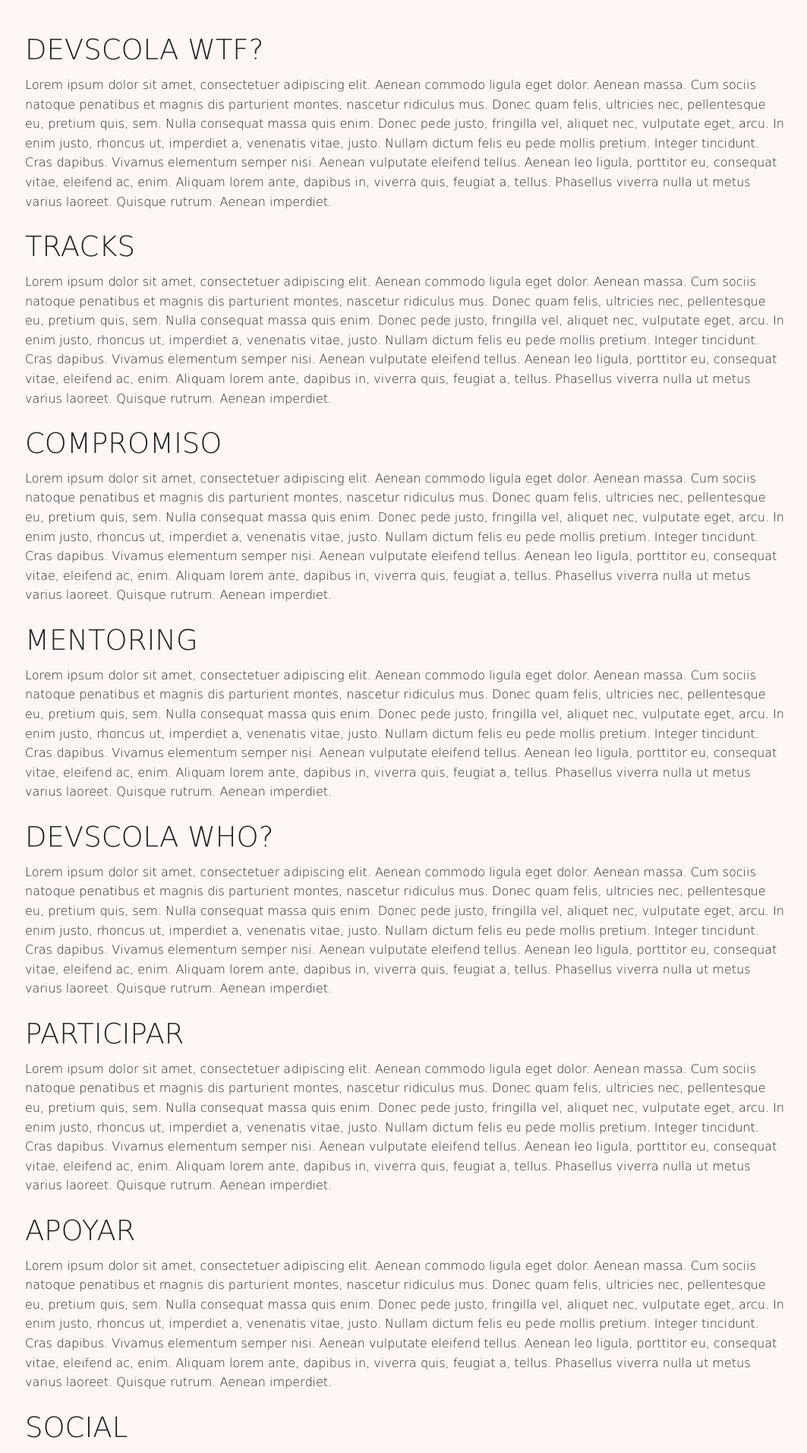
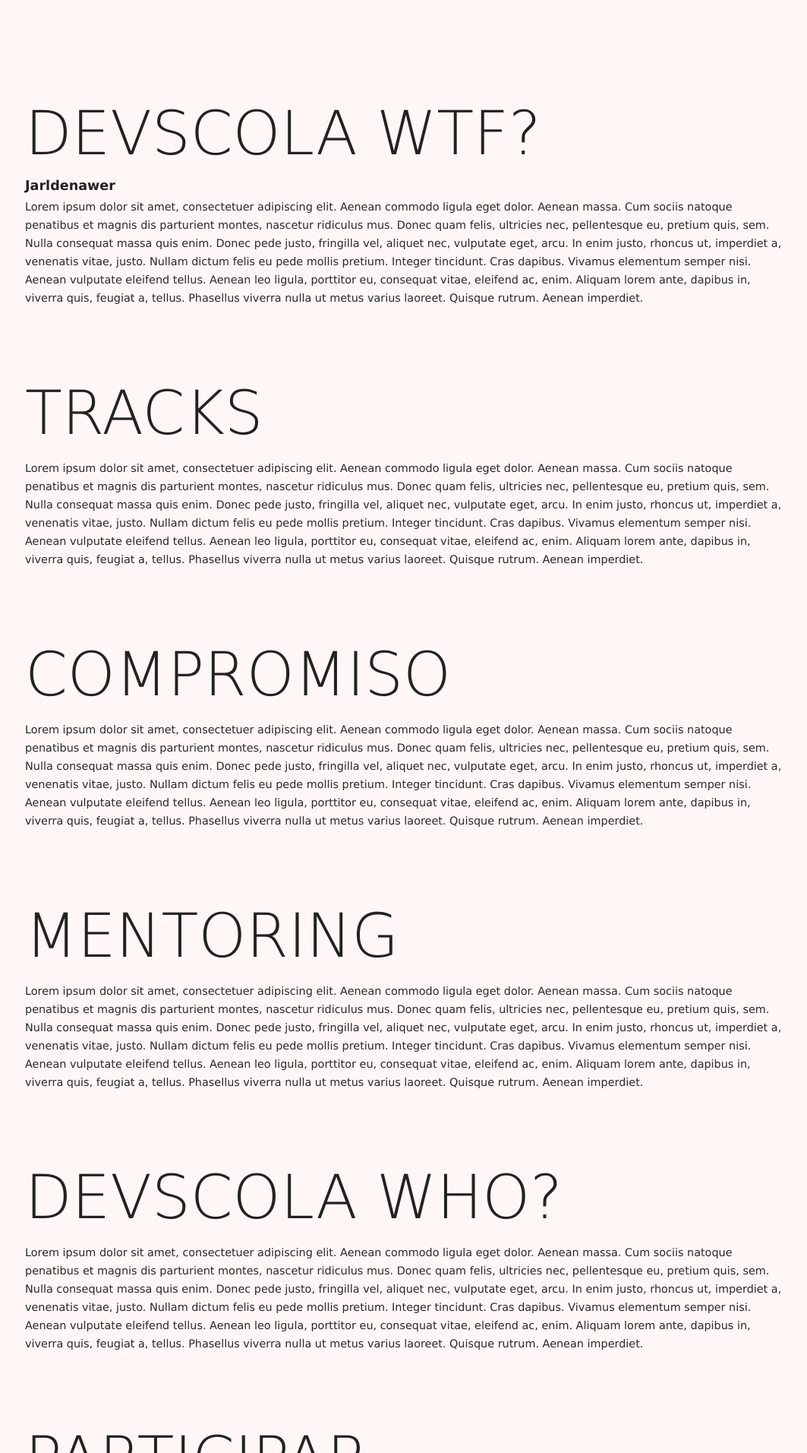
Before and after one commit to devscola/devscola.github.io, a PHP site: page / in a window 1280 px wide. Shown: the part 45-1957 px from the top of the page at 76% size, without its empty margins (107-1170 px from the left). Run offline with PHP 8.4, Linux system fonts and the light colour scheme.

Commit message:
Styling paragraphs

```diff
--- a/assets/stylesheets/style.css
+++ b/assets/stylesheets/style.css
@@ -4,6 +4,7 @@
 body {
 	background: #FFF7F5;
 	color: #292929;
+	font-family: 'dejavu_sansbook';
 }
 
 
@@ -13,4 +14,18 @@ body {
 
 h2 {
 	font-family: 'dejavu_sansextralight';
+	font-size: 5rem;
+	margin-top: 5rem;
+	line-height: 7rem;
 }
+
+h3 {
+	font-family: 'dejavu_sansbold';
+	font-size: 1.1rem;
+	line-height: 1rem;
+}
+
+p {
+font-size: 0.9rem;
+line-height: 1.5rem;
+}
--- a/index.html
+++ b/index.html
@@ -8,6 +8,8 @@
 	<link rel="stylesheet" href="assets/stylesheets/foundation/normalize.css" />
 	<link rel="stylesheet" href="assets/stylesheets/style.css" />
 	<link rel="stylesheet" type="text/css" href="assets/stylesheets/web fonts/dejavusans_extralight_macroman/stylesheet.css" />
+	<link rel="stylesheet" type="text/css" href="assets/stylesheets/web fonts/dejavusans_book_macroman/stylesheet.css" />
+	<link rel="stylesheet" type="text/css" href="assets/stylesheets/web fonts/dejavusans_bold_macroman/stylesheet.css" />
 
 	<script src="assets/scripts/vendor/modernizr.js"></script>
 </head>
@@ -54,58 +56,55 @@
 
 	<div class="row">
 		<section id="WTF">
-			<h2 class=>DEVSCOLA WTF?<h2>
+			<h2 class=>DEVSCOLA WTF?</h2>
+			<h3>Jarldenawer</h3>
 			<p>Lorem ipsum dolor sit amet, consectetuer adipiscing elit. Aenean commodo ligula eget dolor. Aenean massa. Cum sociis natoque penatibus et magnis dis parturient montes, nascetur ridiculus mus. Donec quam felis, ultricies nec, pellentesque eu, pretium quis, sem. Nulla consequat massa quis enim. Donec pede justo, fringilla vel, aliquet nec, vulputate eget, arcu. In enim justo, rhoncus ut, imperdiet a, venenatis vitae, justo. Nullam dictum felis eu pede mollis pretium. Integer tincidunt. Cras dapibus. Vivamus elementum semper nisi. Aenean vulputate eleifend tellus. Aenean leo ligula, porttitor eu, consequat vitae, eleifend ac, enim. Aliquam lorem ante, dapibus in, viverra quis, feugiat a, tellus. Phasellus viverra nulla ut metus varius laoreet. Quisque rutrum. Aenean imperdiet.
 			</p>
 		</section>
 
 		<section id="TRACKS">
-			<h2 class=>TRACKS<h2>
+			<h2 class=>TRACKS</h2>
 			<p>Lorem ipsum dolor sit amet, consectetuer adipiscing elit. Aenean commodo ligula eget dolor. Aenean massa. Cum sociis natoque penatibus et magnis dis parturient montes, nascetur ridiculus mus. Donec quam felis, ultricies nec, pellentesque eu, pretium quis, sem. Nulla consequat massa quis enim. Donec pede justo, fringilla vel, aliquet nec, vulputate eget, arcu. In enim justo, rhoncus ut, imperdiet a, venenatis vitae, justo. Nullam dictum felis eu pede mollis pretium. Integer tincidunt. Cras dapibus. Vivamus elementum semper nisi. Aenean vulputate eleifend tellus. Aenean leo ligula, porttitor eu, consequat vitae, eleifend ac, enim. Aliquam lorem ante, dapibus in, viverra quis, feugiat a, tellus. Phasellus viverra nulla ut metus varius laoreet. Quisque rutrum. Aenean imperdiet.
 			</p>
 		</section>
 
 		<section id="COMPROMISO">
-			<h2 class=>COMPROMISO<h2>
+			<h2 class=>COMPROMISO</h2>
 			<p>Lorem ipsum dolor sit amet, consectetuer adipiscing elit. Aenean commodo ligula eget dolor. Aenean massa. Cum sociis natoque penatibus et magnis dis parturient montes, nascetur ridiculus mus. Donec quam felis, ultricies nec, pellentesque eu, pretium quis, sem. Nulla consequat massa quis enim. Donec pede justo, fringilla vel, aliquet nec, vulputate eget, arcu. In enim justo, rhoncus ut, imperdiet a, venenatis vitae, justo. Nullam dictum felis eu pede mollis pretium. Integer tincidunt. Cras dapibus. Vivamus elementum semper nisi. Aenean vulputate eleifend tellus. Aenean leo ligula, porttitor eu, consequat vitae, eleifend ac, enim. Aliquam lorem ante, dapibus in, viverra quis, feugiat a, tellus. Phasellus viverra nulla ut metus varius laoreet. Quisque rutrum. Aenean imperdiet.
 			</p>
 		</section>
 
 		<section id="MENTORING">
-			<h2 class=>MENTORING<h2>
+			<h2 class=>MENTORING</h2>
 			<p>Lorem ipsum dolor sit amet, consectetuer adipiscing elit. Aenean commodo ligula eget dolor. Aenean massa. Cum sociis natoque penatibus et magnis dis parturient montes, nascetur ridiculus mus. Donec quam felis, ultricies nec, pellentesque eu, pretium quis, sem. Nulla consequat massa quis enim. Donec pede justo, fringilla vel, aliquet nec, vulputate eget, arcu. In enim justo, rhoncus ut, imperdiet a, venenatis vitae, justo. Nullam dictum felis eu pede mollis pretium. Integer tincidunt. Cras dapibus. Vivamus elementum semper nisi. Aenean vulputate eleifend tellus. Aenean leo ligula, porttitor eu, consequat vitae, eleifend ac, enim. Aliquam lorem ante, dapibus in, viverra quis, feugiat a, tellus. Phasellus viverra nulla ut metus varius laoreet. Quisque rutrum. Aenean imperdiet.
 			</p>
 		</section>
 
 		<section id="WHO">
-			<h2 class=>DEVSCOLA WHO?<h2>
+			<h2 class=>DEVSCOLA WHO?</h2>
 			<p>Lorem ipsum dolor sit amet, consectetuer adipiscing elit. Aenean commodo ligula eget dolor. Aenean massa. Cum sociis natoque penatibus et magnis dis parturient montes, nascetur ridiculus mus. Donec quam felis, ultricies nec, pellentesque eu, pretium quis, sem. Nulla consequat massa quis enim. Donec pede justo, fringilla vel, aliquet nec, vulputate eget, arcu. In enim justo, rhoncus ut, imperdiet a, venenatis vitae, justo. Nullam dictum felis eu pede mollis pretium. Integer tincidunt. Cras dapibus. Vivamus elementum semper nisi. Aenean vulputate eleifend tellus. Aenean leo ligula, porttitor eu, consequat vitae, eleifend ac, enim. Aliquam lorem ante, dapibus in, viverra quis, feugiat a, tellus. Phasellus viverra nulla ut metus varius laoreet. Quisque rutrum. Aenean imperdiet.
 			</p>
 		</section>
 
 		<section id="JOIN">
-			<h2 class=>PARTICIPAR<h2>
+			<h2 class=>PARTICIPAR</h2>
 			<p>Lorem ipsum dolor sit amet, consectetuer adipiscing elit. Aenean commodo ligula eget dolor. Aenean massa. Cum sociis natoque penatibus et magnis dis parturient montes, nascetur ridiculus mus. Donec quam felis, ultricies nec, pellentesque eu, pretium quis, sem. Nulla consequat massa quis enim. Donec pede justo, fringilla vel, aliquet nec, vulputate eget, arcu. In enim justo, rhoncus ut, imperdiet a, venenatis vitae, justo. Nullam dictum felis eu pede mollis pretium. Integer tincidunt. Cras dapibus. Vivamus elementum semper nisi. Aenean vulputate eleifend tellus. Aenean leo ligula, porttitor eu, consequat vitae, eleifend ac, enim. Aliquam lorem ante, dapibus in, viverra quis, feugiat a, tellus. Phasellus viverra nulla ut metus varius laoreet. Quisque rutrum. Aenean imperdiet.
 			</p>
 		</section>
 
 		<section id="SPONSOR">
-			<h2 class=>APOYAR<h2>
+			<h2 class=>APOYAR</h2>
 			<p>Lorem ipsum dolor sit amet, consectetuer adipiscing elit. Aenean commodo ligula eget dolor. Aenean massa. Cum sociis natoque penatibus et magnis dis parturient montes, nascetur ridiculus mus. Donec quam felis, ultricies nec, pellentesque eu, pretium quis, sem. Nulla consequat massa quis enim. Donec pede justo, fringilla vel, aliquet nec, vulputate eget, arcu. In enim justo, rhoncus ut, imperdiet a, venenatis vitae, justo. Nullam dictum felis eu pede mollis pretium. Integer tincidunt. Cras dapibus. Vivamus elementum semper nisi. Aenean vulputate eleifend tellus. Aenean leo ligula, porttitor eu, consequat vitae, eleifend ac, enim. Aliquam lorem ante, dapibus in, viverra quis, feugiat a, tellus. Phasellus viverra nulla ut metus varius laoreet. Quisque rutrum. Aenean imperdiet.
 			</p>
 		</section>
 
 		<section id="SOCIAL">
-			<h2 class=>SOCIAL<h2>
+			<h2 class=>SOCIAL</h2>
 			<p>Lorem ipsum dolor sit amet, consectetuer adipiscing elit. Aenean commodo ligula eget dolor. Aenean massa. Cum sociis natoque penatibus et magnis dis parturient montes, nascetur ridiculus mus. Donec quam felis, ultricies nec, pellentesque eu, pretium quis, sem. Nulla consequat massa quis enim. Donec pede justo, fringilla vel, aliquet nec, vulputate eget, arcu. In enim justo, rhoncus ut, imperdiet a, venenatis vitae, justo. Nullam dictum felis eu pede mollis pretium. Integer tincidunt. Cras dapibus. Vivamus elementum semper nisi. Aenean vulputate eleifend tellus. Aenean leo ligula, porttitor eu, consequat vitae, eleifend ac, enim. Aliquam lorem ante, dapibus in, viverra quis, feugiat a, tellus. Phasellus viverra nulla ut metus varius laoreet. Quisque rutrum. Aenean imperdiet.
 			</p>
 		</section>
 
-		<section id="SPONSOR">
-			<h2 class=>APOYAR<h2>
-			<p>Lorem ipsum dolor sit amet, consectetuer adipiscing elit. Aenean commodo ligula eget dolor. Aenean massa. Cum sociis natoque penatibus et magnis dis parturient montes, nascetur ridiculus mus. Donec quam felis, ultricies nec, pellentesque eu, pretium quis, sem. Nulla consequat massa quis enim. Donec pede justo, fringilla vel, aliquet nec, vulputate eget, arcu. In enim justo, rhoncus ut, imperdiet a, venenatis vitae, justo. Nullam dictum felis eu pede mollis pretium. Integer tincidunt. Cras dapibus. Vivamus elementum semper nisi. Aenean vulputate eleifend tellus. Aenean leo ligula, porttitor eu, consequat vitae, eleifend ac, enim. Aliquam lorem ante, dapibus in, viverra quis, feugiat a, tellus. Phasellus viverra nulla ut metus varius laoreet. Quisque rutrum. Aenean imperdiet.
-			</p>
-		</section>
+
 
 	</div>
 
```
